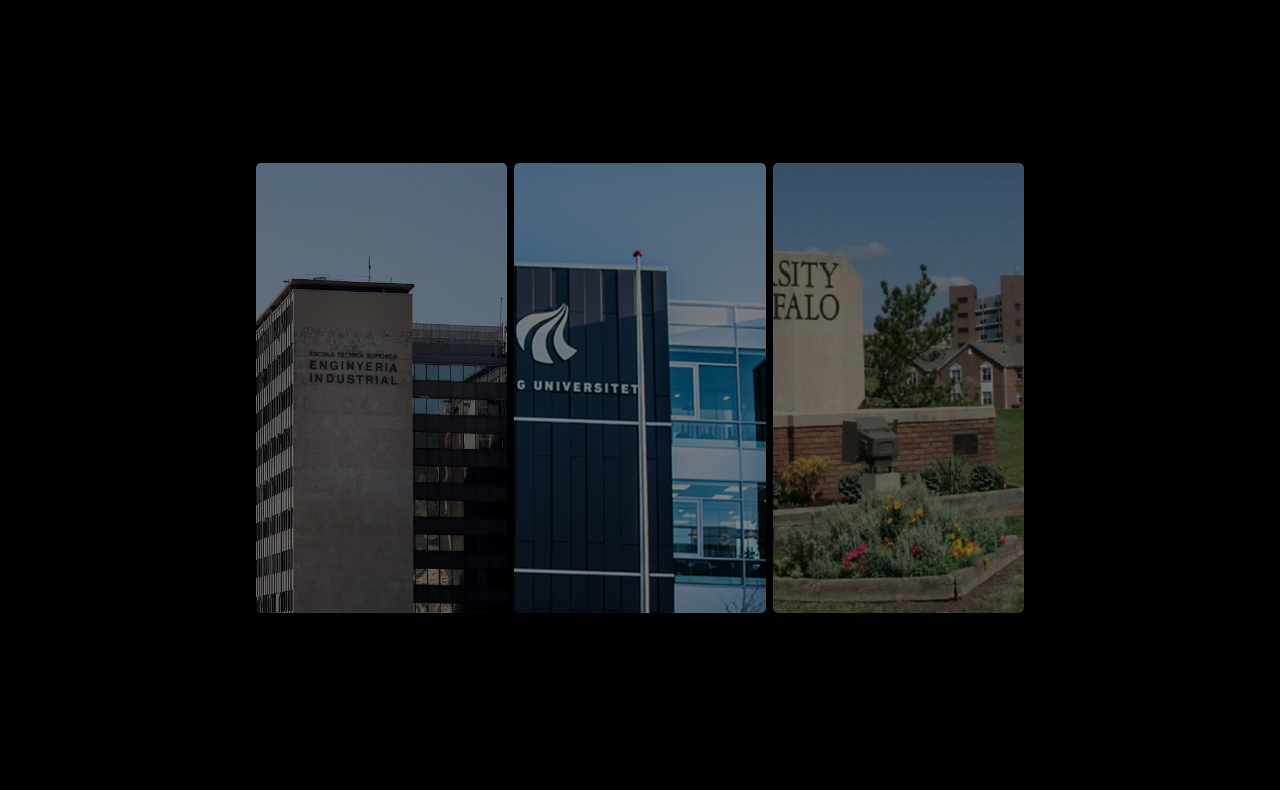
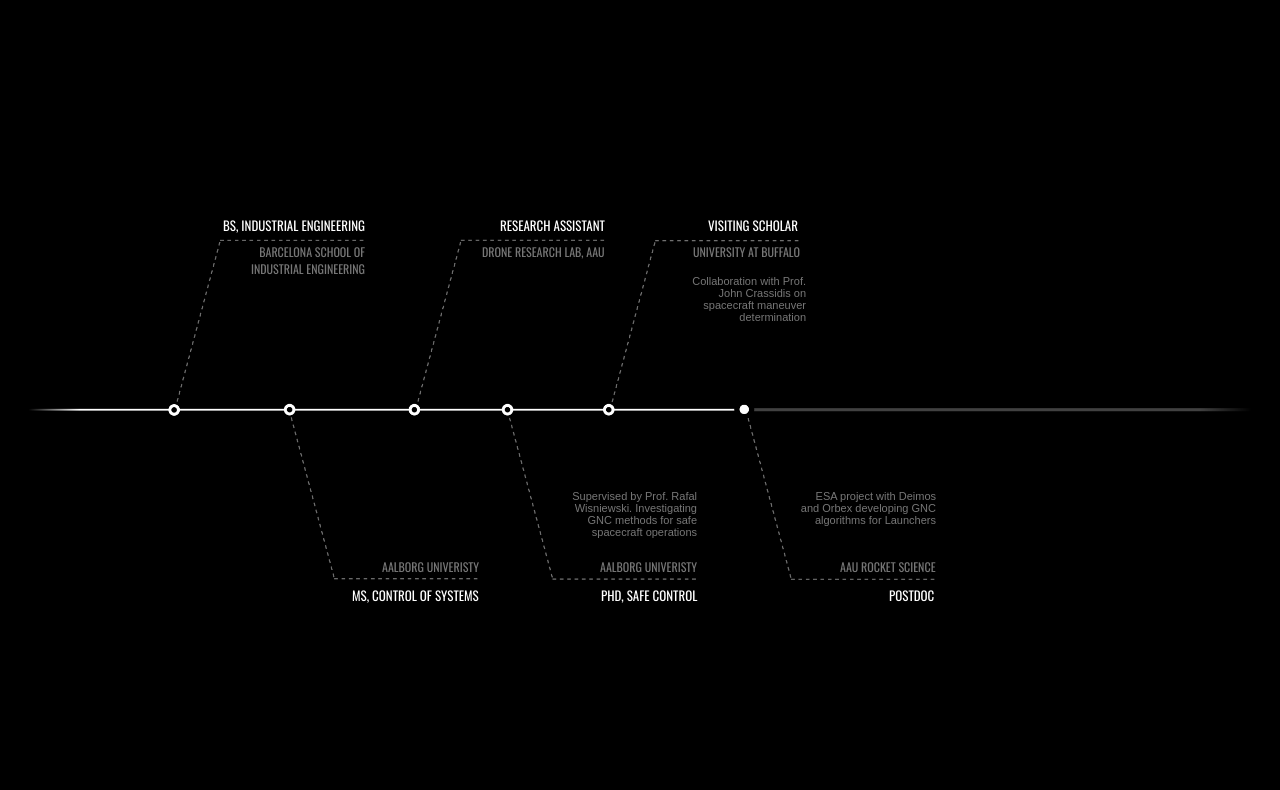
Before and after one commit to aitor-rg/aitor-rg.github.io, a plain HTML site: page index.html in a window 1280 px wide. Shown: the part 76-866 px from the top of the page. Drawn offline with nearby package versions, Linux system fonts and the light colour scheme.

Commit message:
replace about by timeline

```diff
--- a/index.html
+++ b/index.html
@@ -1,9 +1,9 @@
 <!DOCTYPE html>
 <html>
     <!--Title Bar-->
-    <link rel="icon" type="image/png" href="./images/icons/lambda1.ico">
+    <!-- <link rel="icon" type="image/png" href="./images/icons/lambda1.ico"> -->
     <head>
-        <title>Aitor R Gomez&mdash;Portfolio</title>
+        <title>Aitor Gomez's Research</title>
         <link rel="stylesheet" href="style-v3.css" />
     <meta name="viewport" charset="UTF-8" content="width=device-width, initial-scale=1.0"/>
     <script defer src="./js/app.js"></script>
@@ -13,11 +13,11 @@
 
     <body>
         <div class="header">
-            <span class="name">AITOR GOMEZ</span>
-            <span class="name" style="font-size: 15px;"><a target="_blank" href="https://vbn.aau.dk/da/persons/arg">POSTDOC</a> @AALBORG UNIVERSITY</span>
-            <span class="name" style="font-size: 15px;"><a target="_blank" href="https://scholar.google.com/citations?user=LBQKamgAAAAJ&hl=en">+ GOOGLE SCHOLAR</a></span>
-            <span class="name" style="font-size: 15px;"><a target="_blank" href="https://www.linkedin.com/in/aitor-rg/">+ LINKEDIN</a></span>
-            <span class="name" style="font-size: 15px;"><a target="_blank" href="mailto:arg@es.aau.dk">+ CONTACT ME</span>
+            <p class="name">AITOR GOMEZ</p>
+            <p class="name" style="font-size: 15px;"><a target="_blank" href="https://vbn.aau.dk/da/persons/arg">POSTDOC</a> @AALBORG UNIVERSITY</p>
+            <p class="name" style="font-size: 15px;"><a target="_blank" href="https://scholar.google.com/citations?user=LBQKamgAAAAJ&hl=en">+ GOOGLE SCHOLAR</a></p>
+            <p class="name" style="font-size: 15px;"><a target="_blank" href="https://www.linkedin.com/in/aitor-rg/">+ LINKEDIN</a></p>
+            <p class="name" style="font-size: 15px;"><a target="_blank" href="mailto:arg@es.aau.dk">+ REACH OUT</a></p>
         </div>
 
         <div class="fixed-gradient-1"></div>
@@ -25,7 +25,7 @@
 
         <div class="menu-container">
             <ul class="menu">
-                <li> <a class="current waiting" href="#about" onclick="scrollToSec('about')">       ABOUT       </a> </li>
+                <li> <a class="current waiting" href="#about" onclick="scrollToSec('about')">       ABOUT ME      </a> </li>
                 <li> <a class="waiting" href="#projects" onclick="scrollToSec('projects')">         PROJECTS    </a> </li>
                 <li> <a class="waiting" href="#research" onclick="scrollToSec('research')">         RESEARCH    </a> </li>
                 <li> <a class="waiting" href="#publications" onclick="scrollToSec('publications')"> PUBLICATIONS    </a> </li>
@@ -41,51 +41,73 @@
 
         <div id="about" class="section">
 
-            <div class="presentation-center hidden">
-                <div class="presentation-wrapper">
-                    <div class="presentation-item"
-                         onmouseenter="display_presentation('barcelona')"
-                         onmouseleave="hide_presentation('barcelona')"
-                         style="background-image: url(./images/etseib.jpg);
-                                background-size: cover;
-                                background-position: center;">
-                    </div>
-                    <div class="presentation-item"
-                         onmouseenter="display_presentation('aalborg')"
-                         onmouseleave="hide_presentation('aalborg')"
-                         style="background-image: url(./images/aau.png);
-                                background-size: cover;
-                                background-position: center;">
-                    </div>
-                    <div class="presentation-item"
-                         onmouseenter="display_presentation('buffalo')"
-                         onmouseleave="hide_presentation('buffalo')"
-                         style="background-image: url(./images/suny_ub.jpg);
-                                background-size: cover;
-                                background-position: center;">
-                    </div>
-                </div>
 
-                <div id="barcelona" class="presentation-text">
-                    <p style="font-family: 'Oswald', sans-serif; color:#999; font-size: 20px"><b>BS @ Barcelona Technical School of Industrial Engineering (ETSEIB)</b></p>
-                    <p><b>Barcelona</b> is the place I grew up. I obtained my Bachelor's degree from the Barcelona School of Industrial Engineering, and conducted my thesis at the Institute of Robotics and Industrial Informatics, a joint research center of the Spanish National Research Council (CSIC) and the Technical University of Catalonia (UPC). Meanwhile, I teached Linear Algebra and Differential Equations to fellow students at a reinforcement university center.</p>
-                </div>
-                <div id="aalborg" class="presentation-text">
-                    <p style="font-family: 'Oswald', sans-serif; color:#999;font-size: 20px"><b>MS / PhD @ Section of Control and Automation at Aalborg University</b></p>
-                    <p>I obtained my Master's in Control and Automation at <b>Aalborg University/Denmark</b>, where I specialized in spacecraft Guidance, Navigation and Control (GNC). Immediately after, I pursued my Ph.D. degree focused on enhancing spacecraft safety. Currently, I am working as a Postdoc collaborating with several companies in ESA-funded projects with the aim of developing GNC algorithms for launchers.</p>
-                </div>
-                <div id="buffalo" class="presentation-text">
-                    <p style="font-family: 'Oswald', sans-serif; color:#999;font-size: 20px"><b>Visiting Scholar @ Mechanical and Aerospace Department of the State University of NY at Buffalo</b></p>
-                    <p>During my Ph.D. studies, I was honored with the opportunity of visiting the Mechanical and Aerospace Engineering Department of the <b>State University of New York at Buffalo</b> under the supervision of Prof. John Crassidis, a SUNY distinguished professor and amazing mentor.</p>
-                </div>
+            <div class="timeline">
+                <span class="timeline-item" style="left:213px;top:110px">BS, INDUSTRIAL ENGINEERING</span>
+                <span class="timeline-item" style="left:490px;top:110px">RESEARCH ASSISTANT</span>
+                <span class="timeline-item" style="left:698px;top:110px">VISITING SCHOLAR</span>
+
+                <span class="timeline-item-subtitle" style="text-align:right;left:200px;top:138px">BARCELONA SCHOOL OF INDUSTRIAL ENGINEERING</span>
+                <span class="timeline-item-subtitle" style="left:472px;top:138px">DRONE RESEARCH LAB, AAU</span>
+                <span class="timeline-item-subtitle" style="left:683px;top:138px">UNIVERSITY AT BUFFALO</span>
+
+                <span class="timeline-item-description" style="left:656px;top:170px">Collaboration with Prof. John Crassidis on spacecraft maneuver determination</span>
+
+                <span class="timeline-item" style="left:342px;top:480px">MS, CONTROL OF SYSTEMS</span>
+                <span class="timeline-item" style="left:591px;top:480px">PHD, SAFE CONTROL</span>
+                <span class="timeline-item" style="left:879px;top:480px">POSTDOC</span>
+
+                <span class="timeline-item-subtitle" style="left:372px;top:453px">AALBORG UNIVERISTY</span>
+                <span class="timeline-item-subtitle" style="left:590px;top:453px">AALBORG UNIVERISTY</span>
+                <!-- <span class="timeline-item-subtitle" style="left:562px;top:453px">LEARNING AND DECISION LAB</span> -->
+                <!-- <span class="timeline-item-subtitle" style="left:472px;top:453px">AALBORG UNIVERSITY</span> -->
+                <span class="timeline-item-subtitle" style="left:830px;top:453px">AAU ROCKET SCIENCE</span>
+
+                <span class="timeline-item-description" style="left:547px;top:385px">Supervised by Prof. Rafal Wisniewski. Investigating GNC methods for safe spacecraft operations</span>
+                <span class="timeline-item-description" style="left:786px;top:385px">ESA project with Deimos and Orbex developing GNC algorithms for Launchers</span>
 
             </div>
 
+            <!-- <div class="presentation-center hidden"> -->
+            <!--     <div class="presentation-wrapper"> -->
+            <!--         <div class="presentation-item" -->
+            <!--              onmouseenter="display_presentation('barcelona')" -->
+            <!--              onmouseleave="hide_presentation('barcelona')" -->
+            <!--              style="background-image: url(./images/etseib.jpg); -->
+            <!--                     background-size: cover; -->
+            <!--                     background-position: center;"> -->
+            <!--         </div> -->
+            <!--         <div class="presentation-item" -->
+            <!--              onmouseenter="display_presentation('aalborg')" -->
+            <!--              onmouseleave="hide_presentation('aalborg')" -->
+            <!--              style="background-image: url(./images/aau.png); -->
+            <!--                     background-size: cover; -->
+            <!--                     background-position: center;"> -->
+            <!--         </div> -->
+            <!--         <div class="presentation-item" -->
+            <!--              onmouseenter="display_presentation('buffalo')" -->
+            <!--              onmouseleave="hide_presentation('buffalo')" -->
+            <!--              style="background-image: url(./images/suny_ub.jpg); -->
+            <!--                     background-size: cover; -->
+            <!--                     background-position: center;"> -->
+            <!--         </div> -->
+            <!--     </div> -->
 
-            <!-- <div class="presentation"> -->
-            <!--     <div class="bio"> -->
-            <!--         <p> </p> -->
+            <!--     <div id="barcelona" class="presentation-text"> -->
+            <!--         <p style="font-family: 'Oswald', sans-serif; color:#999; font-size: 20px"><b>BS @ Barcelona Technical School of Industrial Engineering (ETSEIB)</b></p> -->
+            <!--         <p><b>Barcelona</b> is the place I grew up. I obtained my Bachelor's degree from the Barcelona School of Industrial Engineering, and conducted my thesis at the Institute of Robotics and Industrial Informatics, a joint research center of the Spanish National Research Council (CSIC) and the Technical University of Catalonia (UPC). Meanwhile, I teached Linear Algebra and Differential Equations to fellow students at a reinforcement university center.</p> -->
             <!--     </div> -->
+            <!--     <div id="aalborg" class="presentation-text"> -->
+            <!--         <p style="font-family: 'Oswald', sans-serif; color:#999;font-size: 20px"><b>MS / PhD @ Section of Control and Automation at Aalborg University</b></p> -->
+            <!--         <p>I obtained my Master's in Control and Automation at <b>Aalborg University/Denmark</b>, where I specialized in spacecraft Guidance, Navigation and Control (GNC). Immediately after, I pursued my Ph.D. degree focused on enhancing spacecraft safety. Currently, I am working as a Postdoc collaborating with several companies in ESA-funded projects with the aim of developing GNC algorithms for launchers.</p> -->
+            <!--     </div> -->
+            <!--     <div id="buffalo" class="presentation-text"> -->
+            <!--         <p style="font-family: 'Oswald', sans-serif; color:#999;font-size: 20px"><b>Visiting Scholar @ Mechanical and Aerospace Department of the State University of NY at Buffalo</b></p> -->
+            <!--         <p>During my Ph.D. studies, I was honored with the opportunity of visiting the Mechanical and Aerospace Engineering Department of the <b>State University of New York at Buffalo</b> under the supervision of Prof. John Crassidis, a SUNY distinguished professor and amazing mentor.</p> -->
+            <!--     </div> -->
+
+            <!-- </div> -->
+
 
 
             <!--     <p style="margin-top:80vh; font-size: 10px; text-align:center; color: #BBB;">I have collaborated with:</p> -->
@@ -110,7 +132,7 @@
         <div id="projects" class="section">
 
             <div class="row section-title">
-                PROJECTS
+                LARGE PROJECTS
             </div>
 
             <div class="project-center">
@@ -192,7 +214,7 @@
 
                     <div id="drone" class="project-selected">
                         <div class="project-display-image"
-                             style="background-image: url(./images/T500_slung_test.png);
+                             style="background-image: url(./images/PD6C4174.JPG);
                                     background-size: cover;
                                     background-position: center;">
                         </div>
@@ -233,7 +255,7 @@
                         <div class="research-image" style="background-image: url(./images/rocket.png);"></div>
                         <div class="research-body">
                             <p><a target="_blank" href="">Code&#129125;</a></p>
-                            <span class="research-name">ROBUST-SAFE TVC FOR ASCENT, DESCENT AND LANDING OF ROCKETS</span>
+                            <span class="research-name">ROBUST CONTROL BARRIER FUNCTIONS FOR THRUST VECTOR CONTROL</span>
                             <p class="research-description">Developing Avionics and on-board GNC algorithms for safe atmospheric flight, descent and landing of rockets.</p>
                         </div>
                     </div>
@@ -242,7 +264,7 @@
                         <div class="research-image" style="background-image: url(./images/LDT.png);background-position:bottom;"></div>
                         <div class="research-body">
                             <p><a target="_blank" href="https://arxiv.org/abs/2405.13506">Paper&#129125;</a> &#8226; <a target="_blank" href="">Code&#129125;</a></p>
-                            <span class="research-name">SAMPLE PATH LARGE DEVIATIONS IN SPACE COLLISIONS</span>
+                            <span class="research-name">SAMPLE PATH LARGE DEVIATIONS FOR SPACECRAFT COLLISIONS</span>
                             <p class="research-description">Freidlin-Wentzell theory of Large Deviations is applied to the problem of spacecraft collisions, a rare event characterized by extremely low probabilities. We accommodate stochastic uncertainty in the initial states, which is a relevant source of uncertainty in this type of problems,  and define an optimal control problem which solution are the most likely sample paths, initial conditions and terminal time leading to the realization of the unsafe rare event.</p>
                         </div>
                     </div>
--- a/js/app.js
+++ b/js/app.js
@@ -108,7 +108,7 @@
             line.style.transform = 'translateX(0%)';
         }
         else{
-            line.style.transform = 'translateX(-100%)';
+            line.style.transform = 'translateX(-101%)';
         };
     });
 };
--- a/style-v3.css
+++ b/style-v3.css
@@ -151,9 +151,12 @@
 }
 .name {
     /* top: 200px; */
+    /* display: flex; */
+    float: left;
     font-family: 'Oswald', sans-serif;
     font-size: 30px;
     font-weight: 400;
+    margin: 0;
     margin-right: 80px;
     color: white;
     /* border: 1pt solid white; */
@@ -169,6 +172,47 @@
     /* color: white; */
     color: #777;
 }
+
+.timeline {
+    position: relative;
+    height: 600px;
+    aspect-ratio: 2.1 / 1;
+    margin-top: calc(50vh - 300px);
+    /* margin-left: calc(100% - 3 * 600px); */
+    margin-left:auto;
+    margin-right:auto;
+    align-items: center;
+    background-image: url(./images/timeline.png);
+    background-size: cover;
+    /* background-position: center; */
+}
+.timeline-item {
+    position: absolute;
+    float: left;
+    width: 142px;
+    font-family: 'Oswald', sans-serif;
+    font-size: 13px;
+    color: white;
+}
+.timeline-item-subtitle {
+    position: absolute;
+    float: left;
+    width: 155px;
+    font-family: 'Oswald', sans-serif;
+    font-size: 12px;
+    color: #777;
+}
+
+.timeline-item-description {
+    position: absolute;
+    float: left;
+    width: 140px;
+    font-family: sans-serif;
+    font-size: 11px;
+    text-align: right;
+    color: #777;
+}
+
 .section {
     border-top: 1pt solid black;
     min-height: 100vh;
@@ -414,8 +458,8 @@
 }
 
 .presentation-center {
-    width: 60%;
-    margin-top: calc(50vh - 250px);
+    width: 80%;
+    margin-top: calc(50vh - 200px);
     margin-left: auto;
     margin-right: auto;
 }
@@ -423,7 +467,7 @@
     display: flex;
     /* border: 1pt solid blue; */
     gap: 7px;
-    height: 500px;
+    height: 400px;
 }
 .presentation-item {
     display: block;
@@ -431,7 +475,7 @@
     height: 90%;
     width: calc(100% / 3);
     filter: brightness(0.5);
-    border-radius: 5px;
+    border-radius: 3px;
     margin-top: 1%;
     /* margin-left: 3px; */
     /* margin-right: 3px; */
@@ -528,7 +572,8 @@
 }
 .line {
     position: fixed;
-    width: calc(11% - 70px);
+    width: calc(200px - 70px);
+    /* width: calc(11% - 70px); */
     /* min-width: 200px; */
     height:1px;
     border-top: 1px solid white;
@@ -540,30 +585,28 @@
 }
 #projects-dyn {
     top: calc(50vh - 24px);
-    transform: translateX(-100%);
+    transform: translateX(-101%);
 }
 #research-dyn {
     top: calc(50vh - 2px);
-    transform: translateX(-100%);
+    transform: translateX(-101%);
 }
 #publications-dyn {
     top: calc(50vh + 20px);
-    transform: translateX(-100%);
+    transform: translateX(-101%);
 }
 .menu-container {
     z-index: 100;
     position: fixed;
     display: flex;
     top: calc(50vh - 100px);
-    width: 11%;
     min-width: 200px;
     height: 200px;
+    /* width: 11%; */
     /* background-color: #040404; */
     /* background-color: #000; */
     align-items: center;
     justify-content: right;
-    /* border-top: 1px solid #444; */
-    /* border-bottom: 1px solid #444; */
 }
 .menu {
     width: 175px;
```
Also changed, not shown: images/IMG_2073.JPG (added), images/PD6C4174.JPG (added), images/timeline.png (added), 1 other file.
